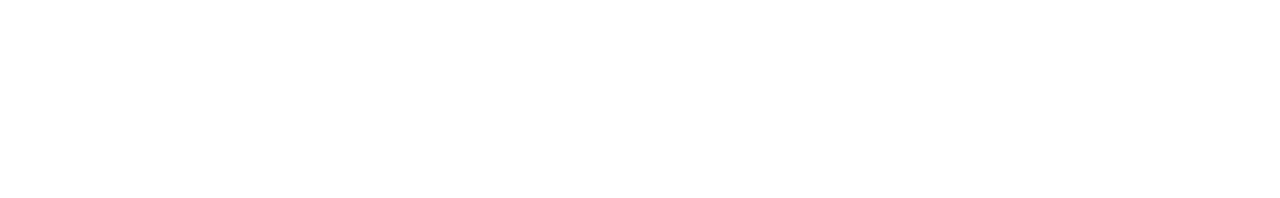
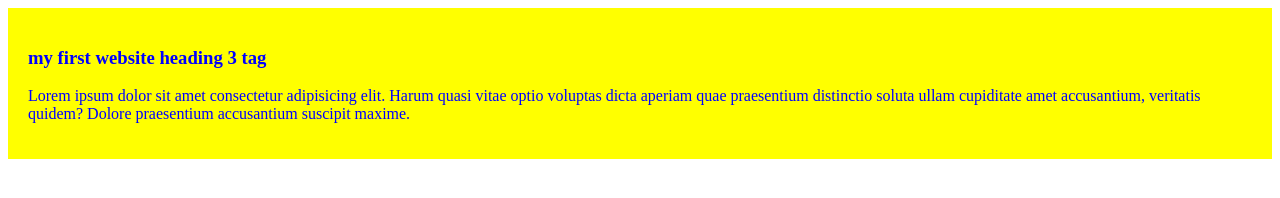
Before and after one commit to Nazrulofficeial/my-first-simple-website, a plain HTML site: page Index.html in a window 1280 px wide. Drawn offline with Linux system fonts and the light colour scheme.

Commit message:
added the first blog

```diff
--- a/Index.html
+++ b/Index.html
@@ -4,9 +4,14 @@
     <meta charset="UTF-8">
     <meta name="viewport" content="width=device-width, initial-scale=1.0">
     <title>My fist simple website</title>
+    <link rel="stylesheet" href="./styles/blog.css">
 </head>
 <body>
     <!-- Have a many things here -->
     <!-- Please skip it -->
+    <div>
+        <h3>my first website heading 3 tag</h3>
+        <p>Lorem ipsum dolor sit amet consectetur adipisicing elit. Harum quasi vitae optio voluptas dicta aperiam quae praesentium distinctio soluta ullam cupiditate amet accusantium, veritatis quidem? Dolore praesentium accusantium suscipit maxime.</p>
+    </div>
 </body>
 </html>
--- /dev/null
+++ b/styles/blog.css
@@ -0,0 +1,5 @@
+div{
+    color: blue;
+    padding: 20px;
+    background-color: yellow;
+}
```
